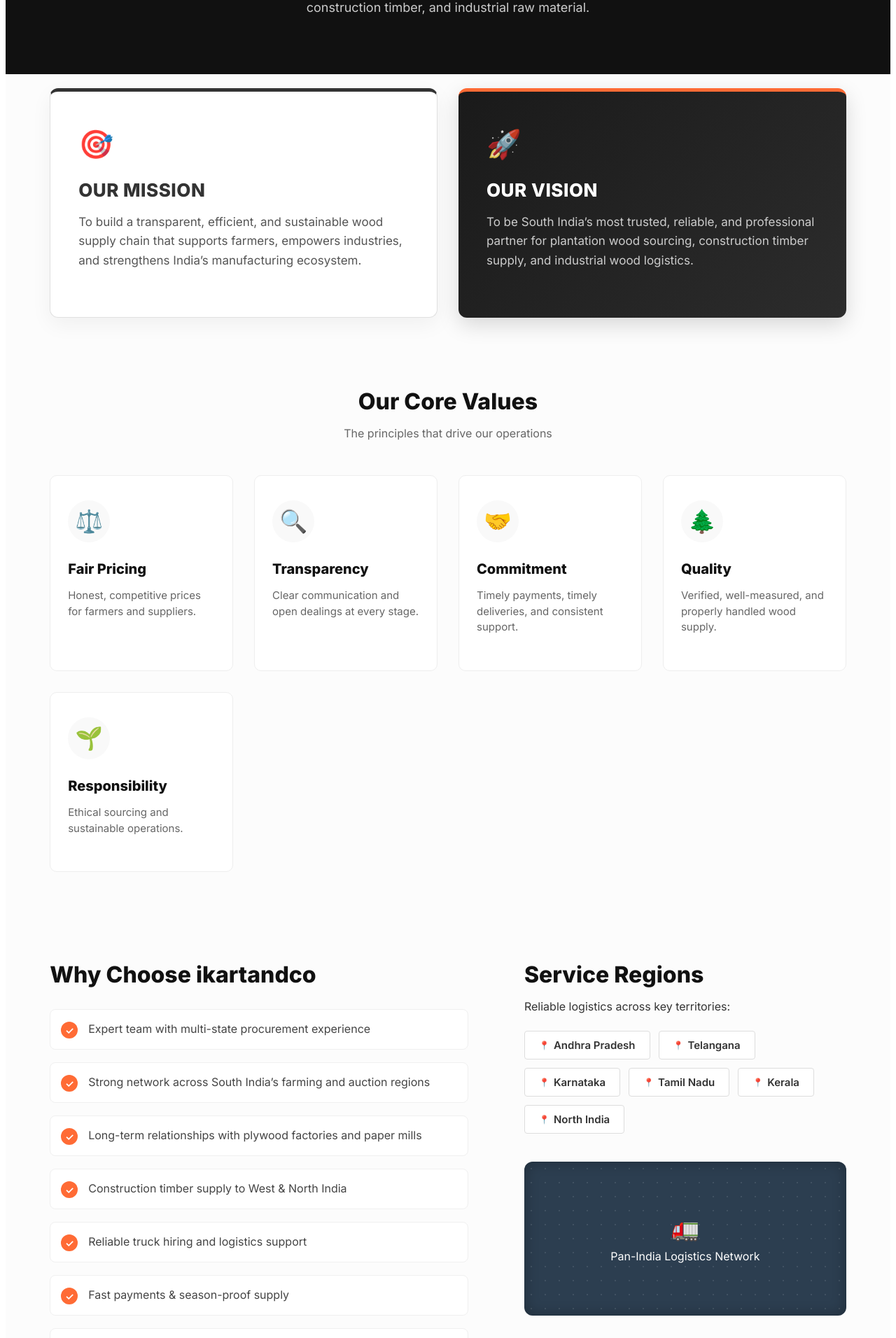
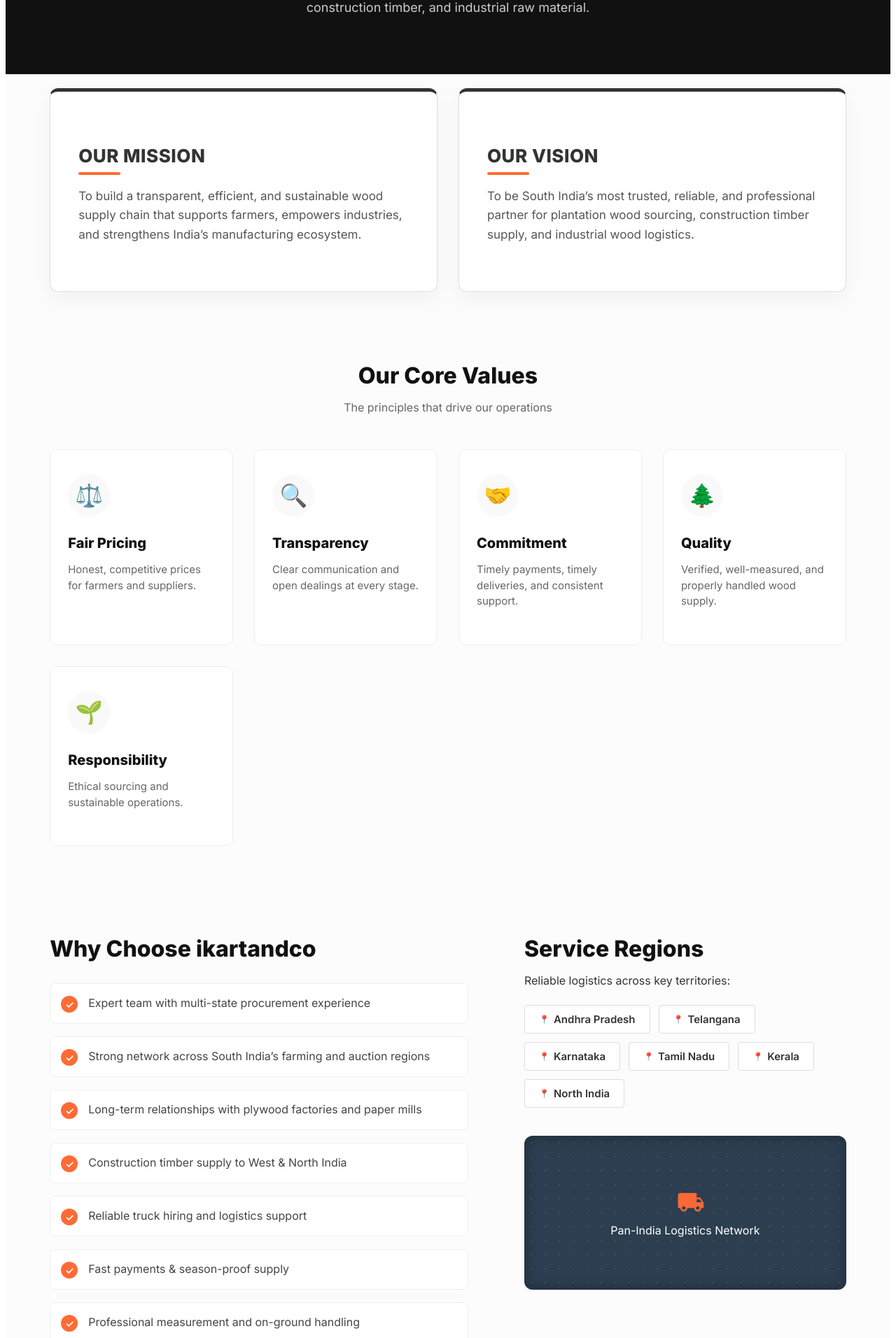
Before and after one commit to techhutinnovations-maker/ikartandco, a React (Vite) app: page /aboutus in a window 1280 px wide. Shown: the part 420-2332 px from the top of the page at 70% size. Built offline with nearby package versions, Linux system fonts and the light colour scheme.

Commit message:
content changes

```diff
--- a/src/assets/css/CompanyProfile.css
+++ b/src/assets/css/CompanyProfile.css
@@ -43,6 +43,7 @@
   margin-bottom: 20px;
   border: 1px solid rgba(255, 107, 53, 0.3);
 }
+
 
 .profile-main-title {
   font-size: 42px;
@@ -111,10 +112,10 @@
 
 /* Vision: Dark Card */
 .vision {
-  background: linear-gradient(135deg, #1a1a1a 0%, #2c2c2c 100%);
-  color: white;
-  border-top: 5px solid #ff6b35;
-  box-shadow: 0 10px 30px rgba(0,0,0,0.15);
+  background-color: #ffffff;
+  border: 1px solid #e0e0e0;
+  box-shadow: 0 10px 30px rgba(0,0,0,0.05);
+  border-top: 5px solid #333;
 }
 
 .mv-icon-bg {
@@ -138,7 +139,7 @@
 }
 
 .vision .mv-text {
-  color: #ccc;
+  color: #555;
 }
 
 /* --- Section 2: Values --- */
@@ -199,6 +200,7 @@
   transition: background 0.3s;
 }
 
+
 .value-card:hover .value-icon-box {
   background: #fff0e6;
 }
@@ -209,6 +211,23 @@
   margin-bottom: 10px;
   color: #111;
 }
+
+.mv-title {
+  position: relative;
+  padding-bottom: 12px;
+}
+
+.mv-title::after {
+  content: "";
+  position: absolute;
+  left: 0;
+  bottom: 0;
+  width: 60px;              /* underline length */
+  height: 4px;              /* underline thickness */
+  background-color: #ff6b35; /* orange color */
+  border-radius: 2px;
+}
+
 
 .value-desc {
   font-size: 15px;
@@ -348,3 +367,21 @@
   .mv-grid { grid-template-columns: 1fr; margin-top: 0; }
   .split-info-section { grid-template-columns: 1fr; gap: 50px; }
 }
+
+.map-icon {
+  font-size: 40px; /* Slightly larger for Material Design icons */
+  color: #ff6b35; /* Matching your orange accent */
+  display: flex;
+  align-items: center;
+  justify-content: center;
+}
+
+.truck-move {
+  animation: truckDrive 2.5s ease-in-out infinite;
+}
+
+@keyframes truckDrive {
+  0% { transform: translateX(-10px); opacity: 0.8; }
+  50% { transform: translateX(10px); opacity: 1; }
+  100% { transform: translateX(-10px); opacity: 0.8; }
+}
--- a/src/assets/css/FoodCard.css
+++ b/src/assets/css/FoodCard.css
@@ -79,7 +79,7 @@
 }
 
 /* HIGHLIGHT */
-.highlight {
+.highlightss {
   background: black;
   -webkit-background-clip: text;
   -webkit-text-fill-color: transparent;
--- a/src/assets/css/TrustBanner.css
+++ b/src/assets/css/TrustBanner.css
@@ -25,7 +25,7 @@
 /* MAIN BODY */
 .ribbon-content {
   position: relative;
-  background: linear-gradient(135deg, #a4161a 0%, #660708 100%);
+  background: linear-gradient(135deg, #000 0%, #000 100%);
   padding: 20px 60px;
   border-radius: 4px;
   z-index: 10;
@@ -75,7 +75,7 @@
   top: 10px;
   width: 80px;
   height: 100%;
-  background: #3e0505; /* Darker back-side */
+  background: #000; /* Darker back-side */
   z-index: 5;
   clip-path: polygon(0% 0%, 100% 0%, 85% 50%, 100% 100%, 0% 100%);
 }
--- a/src/components/CompanyProfile.jsx
+++ b/src/components/CompanyProfile.jsx
@@ -1,5 +1,7 @@
 import React from 'react';
 import '../assets/css/CompanyProfile.css';
+import { MdLocalShipping } from "react-icons/md";
+
 
 const CompanyProfile = () => {
   const values = [
@@ -53,7 +55,6 @@
         {/* SECTION 1: Mission & Vision */}
         <div className="mv-grid">
           <div className="mv-card mission">
-            <div className="mv-icon-bg">🎯</div>
             <h3 className="mv-title">Our Mission</h3>
             <p className="mv-text">
               To build a transparent, efficient, and sustainable wood supply chain that
@@ -61,7 +62,6 @@
             </p>
           </div>
           <div className="mv-card vision">
-            <div className="mv-icon-bg">🚀</div>
             <h3 className="mv-title">Our Vision</h3>
             <p className="mv-text">
               To be South India’s most trusted, reliable, and professional partner for
@@ -118,18 +118,20 @@
             </div>
 
             {/* Stylized Map Placeholder */}
-            <div className="map-visual">
-              <div className="map-dots"></div>
-              <div className="map-content">
-                <span className="map-icon">🚛</span>
-                <span>Pan-India Logistics Network</span>
+
+              <div className="map-visual">
+                <div className="map-dots"></div>
+                <div className="map-content">
+                  <span className="map-icon truck-move">
+                    <MdLocalShipping />
+                  </span>
+                  <span>Pan-India Logistics Network</span>
+                </div>
               </div>
             </div>
           </div>
-
         </div>
 
-      </div>
     </section>
   );
 };
--- a/src/components/FoodCard.jsx
+++ b/src/components/FoodCard.jsx
@@ -26,7 +26,7 @@
         <div className="projects-card">
           <img src={learnBuildImg} alt="Timber Selection" />
           <div className="projects-card-content">
-            <h3><span className="highlight">Premium Timber Selection</span></h3>
+            <h3><span className="highlightss">Premium Timber Selection</span></h3>
             <p>
               We carefully source high-grade wood from trusted suppliers. Every log is inspected
               for strength, texture, and durability to ensure only the finest raw material enters
--- a/src/components/HeroCarousel.jsx
+++ b/src/components/HeroCarousel.jsx
@@ -20,7 +20,7 @@
   {
     // Image: Modern Wood Interior / Furniture
     bg: living,
-    title: "Timeless Wood Interiors",
+    title: "Timeless Wood Supply",
     desc: "Supplying sustainable, premium-grade wood materials that support plywood, furniture, and paper manufacturing at scale.",
     btnText: "View Gallery",
     btnColor: "#8d6e63", // Brownish/Taupe
--- a/src/components/IndustrialSupply.jsx
+++ b/src/components/IndustrialSupply.jsx
@@ -143,7 +143,8 @@
             {/* Right: Visual Map/Truck Concept */}
             <div className="logistics-visual">
               <div className="truck-card">
-                <div className="truck-icon">🚛</div>
+                <div className="truck-icon truck-move"><MdLocalShipping />
+                </div>
                 <div className="truck-text">
                   <h5>Dispatch Ready</h5>
                   <p>Route: South ➝ North India</p>
```
